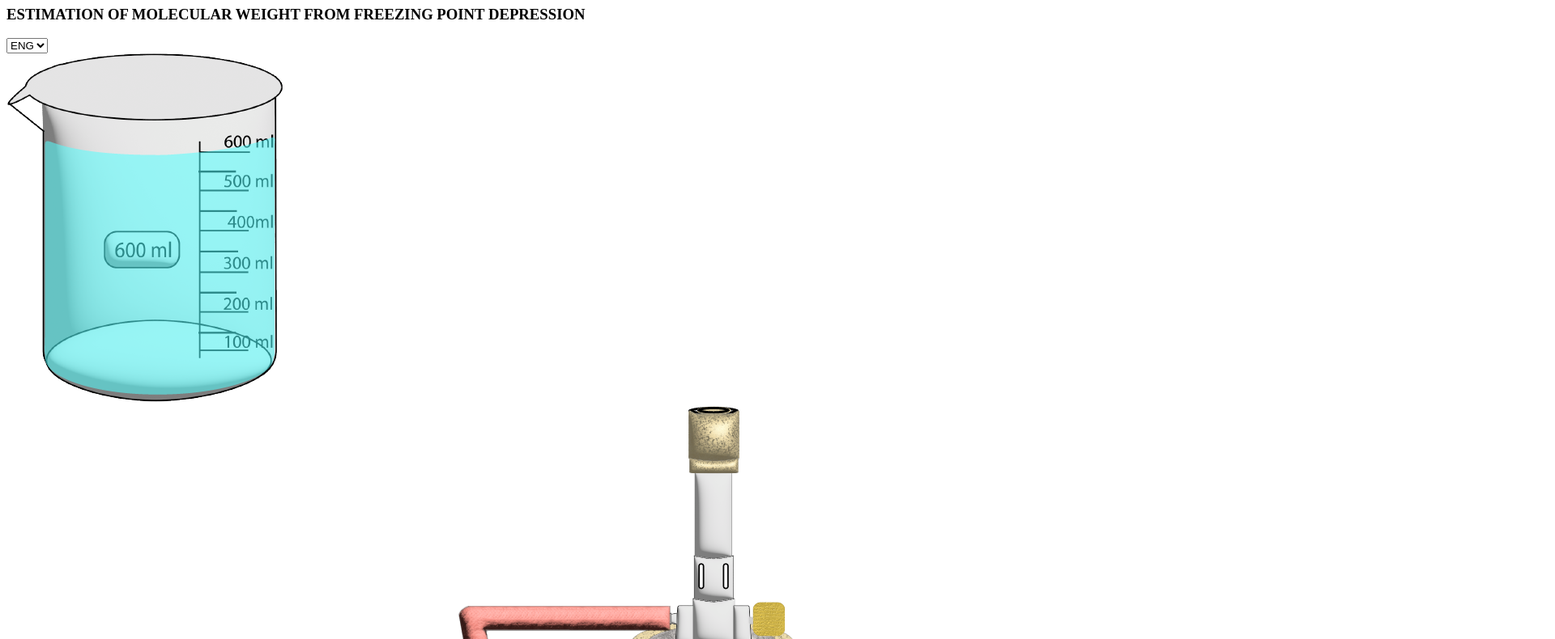
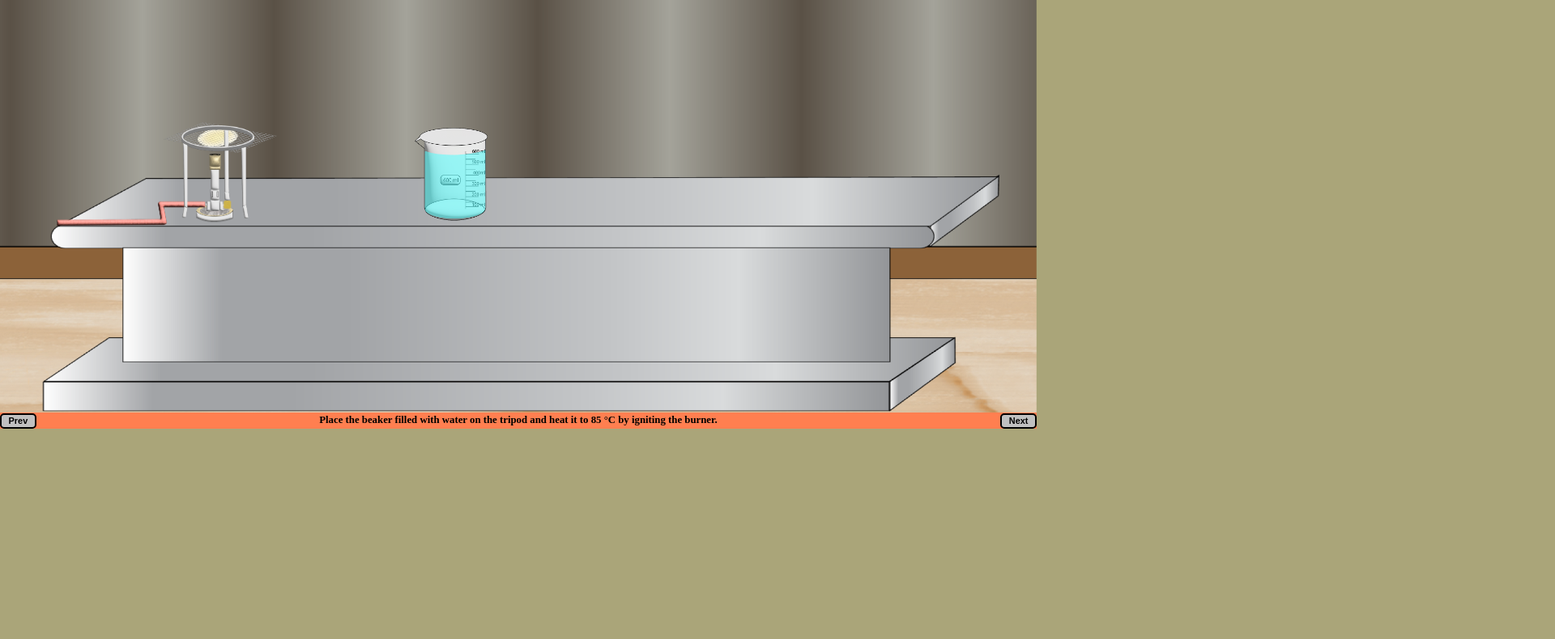
Before and after one commit to Follow-Pathan/demopro, a plain HTML site: page html/2.html in a window 1280 px wide. Shown: the part 79-869 px from the top of the page at 81% size, 1920 px wide, since content can reach past the window. After the commit the page ends 800 px from the top, so only its background shows below. Drawn offline with Linux system fonts and the light colour scheme; files that its build step writes are made by us from their sources; the site is published under a folder, as on GitHub Pages, so addresses that start at the root find nothing; files whose address does not match are found by name.

Commit message:
Update 2.html

```diff
--- a/html/2.html
+++ b/html/2.html
@@ -4,7 +4,7 @@
         <meta charset="UTF-8">
         <meta name="viewport" content="width=device-width,initial-scale=1.0">
         <title>ESTIMATION OF MOLECULAR WEIGHT FROM FREEING POINT DEPRESSION</title>
-        <link rel="stylesheet" href="/css/2.css">
+        <link rel="stylesheet" href="css/2.css">
     </head>
     <body>
         <div class="main">
```
